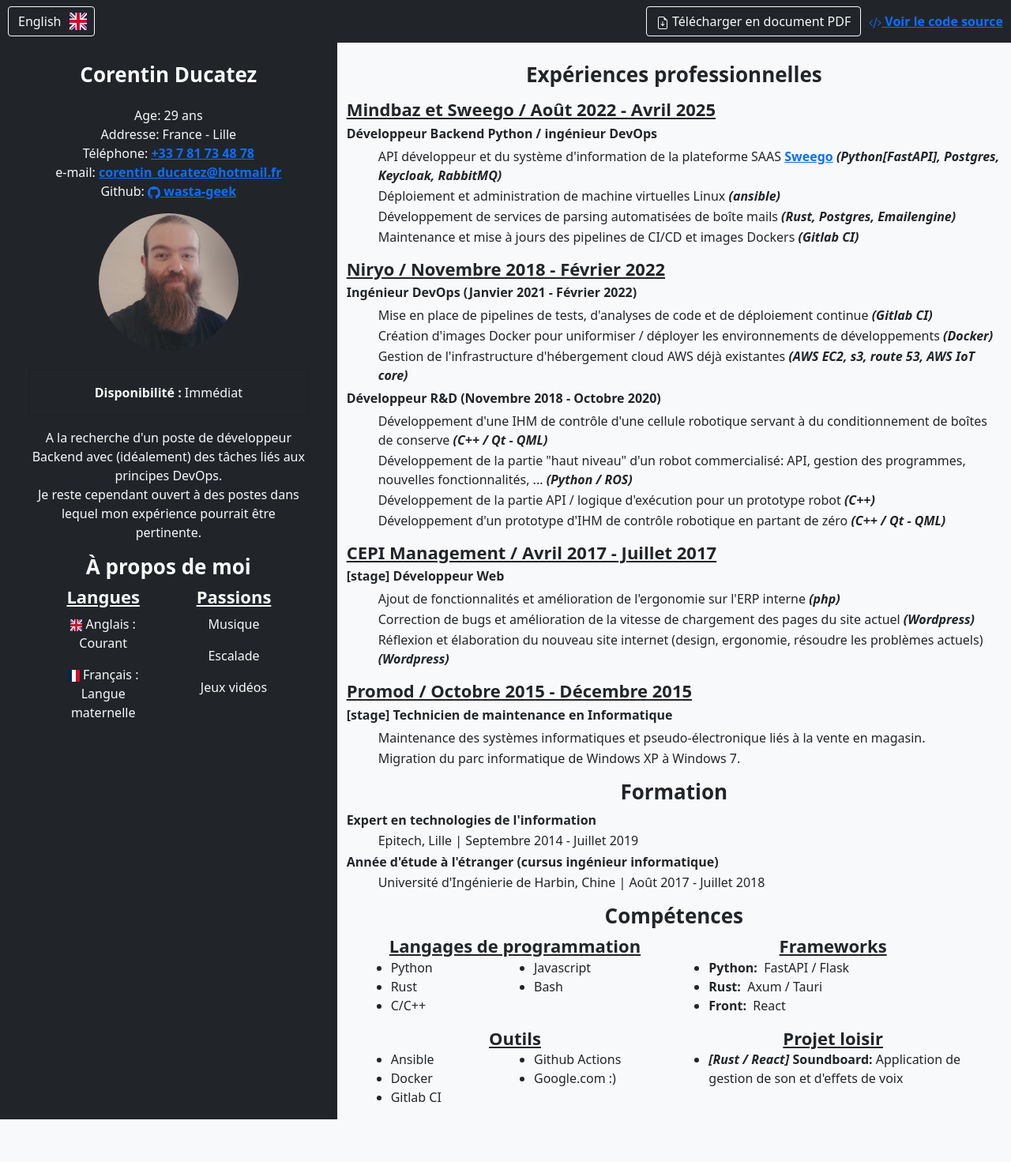
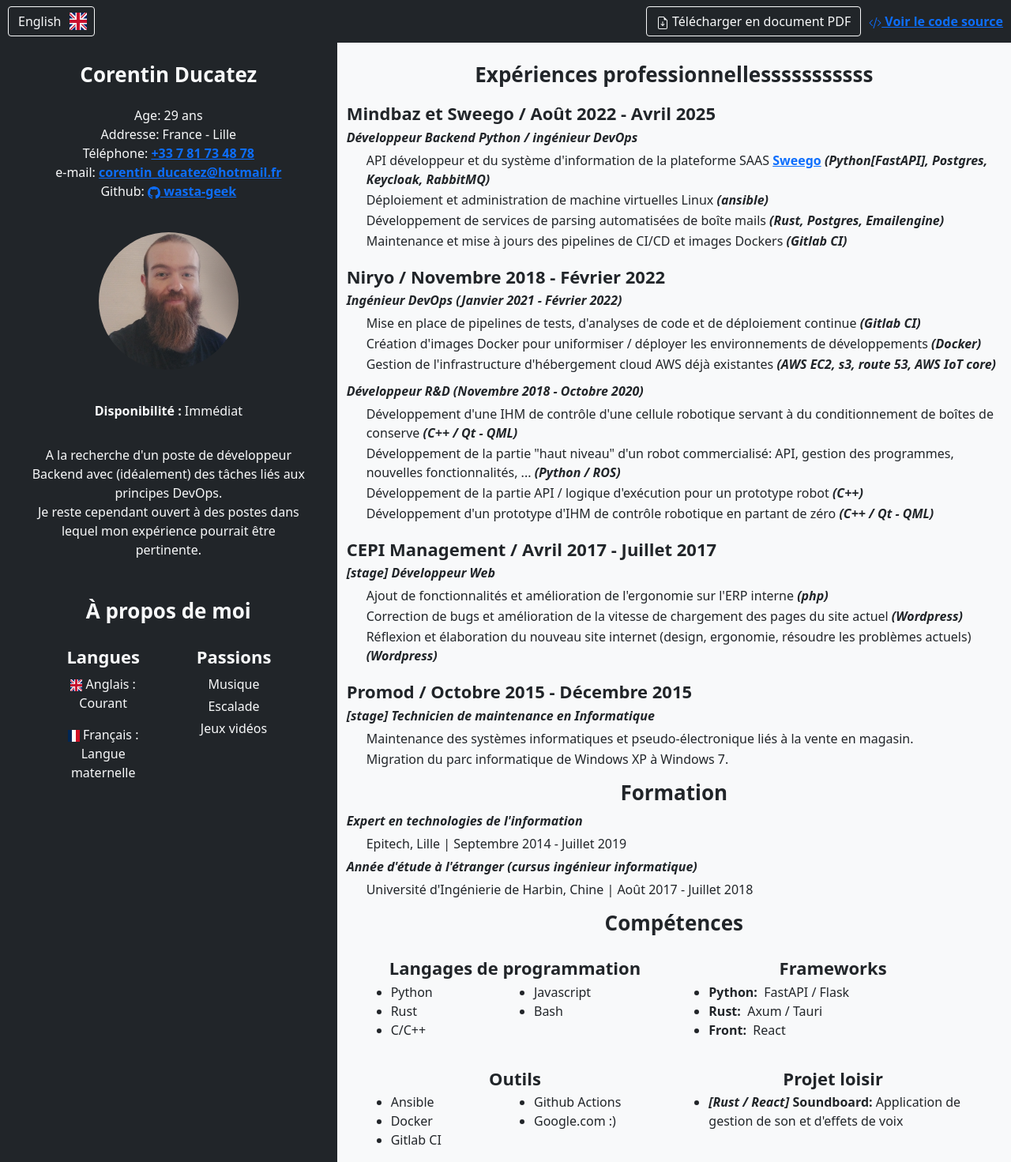
Before and after one commit to Wasta-Geek/curriculum-vitae, a Jekyll site: the page built from docs/fr/index.markdown, in a window 1280 px wide. Shown: the whole page at 79% size. Built offline with Jekyll 4.4.1, drawn with Linux system fonts in a browser that asks for light colours; before the commit the page ends 1417 px from its top, so only the background shows below that.

Commit message:
Improve pdf styles (#22)
* Small scripts update

* Adapt css styles

* Simplify github action workflow

* Fix sweego url getting invisible when printed

* Lower dt font-weight on print media

---------

Co-authored-by: Corentin Ducatez <corentin_ducatez@hotmail.fr>

```diff
--- a/docs/_data/work_experiences.yml
+++ b/docs/_data/work_experiences.yml
@@ -1,5 +1,5 @@
 section_title:
-  fr: Expériences professionnelles
+  fr: Expériences professionnellesssssssssss
   en: Work experiences
 content:
   mindbaz / sweego:
@@ -10,14 +10,14 @@
       fr:
         - job_title: "Développeur Backend Python / ingénieur DevOps"
           description:
-            - "API développeur et du système d'information de la plateforme SAAS <a href=\"https://sweego.io\">Sweego</a> <b><i>(Python[FastAPI], Postgres, Keycloak, RabbitMQ)</b></i>"
+            - "API développeur et du système d'information de la plateforme SAAS <a class=\"dark_link\" href=\"https://sweego.io\">Sweego</a> <b><i>(Python[FastAPI], Postgres, Keycloak, RabbitMQ)</b></i>"
             - "Déploiement et administration de machine virtuelles Linux <b><i>(ansible)</b></i>"
             - "Développement de services de parsing automatisées de boîte mails <b><i>(Rust, Postgres, Emailengine)</b></i>"
             - "Maintenance et mise à jours des pipelines de CI/CD et images Dockers <b><i>(Gitlab CI)</b></i>"
       en:
         - job_title: "Python Backend developer / DevOps Engineer"
           description:
-            - "API: System management and Developer API of SAAS platform <a href=\"https://sweego.io\">Sweego</a> <b><i>(Python[FastAPI], Postgres, Keycloak, RabbitMQ)</b></i>"
+            - "API: System management and Developer API of SAAS platform <a class=\"dark_link\" href=\"https://sweego.io\">Sweego</a> <b><i>(Python[FastAPI], Postgres, Keycloak, RabbitMQ)</b></i>"
             - "Deployment and administration of virtual machines under Linux <b><i>(ansible)</b></i>"
             - "Development of mailbox automated parsing services <b><i>(Rust, Postgres, Emailengine)</b></i>"
             - "Maintenance and upgrade of CI/CD pipelines and Docker images <b><i>(Gitlab CI)</b></i>"
--- a/docs/_includes/about_me.html
+++ b/docs/_includes/about_me.html
@@ -1,6 +1,6 @@
 {%- assign language = page.lang -%}
 
-<div class="container col left_part_resume_content">
+<div class="container col left_part_resume_content about_me">
     <h2>{{ site.data.about_me["section_title"][language] }}</h2>
 
     <div class="container">
@@ -16,7 +16,7 @@
             <div class="col">
                 <h3 class="text-center" style="margin-bottom: 10px;">{{ site.data.about_me["hobbies_subsection"][language] }}</h3>
                     {%- for hobby in site.data.about_me["hobbies_list"][language] -%}
-                    <p>{{ hobby }}</p>
+                    <p class="mb-1">{{ hobby }}</p>
                     {%- endfor -%}
             </div>
         </div>
--- a/docs/_includes/contact.html
+++ b/docs/_includes/contact.html
@@ -20,15 +20,15 @@
                 <span class="username">{{ site.github_username| escape }}</span></a>
         </div>
     </div>
-    <img class="rounded-circle portrait-img col-6 mb-4 mx-auto" src="{{ "/assets/images/portrait.jpg" | absolute_url }}">
+    <img class="rounded-circle portrait-img col-6 mt-4 mb-4 mx-auto" src="{{ "/assets/images/portrait.jpg" | absolute_url }}">
     {%- if site.seek_a_job -%}
-        <div class="mb-3 card bg-dark text-light">
+        <div class="mb-3 bg-dark text-light">
             <div class="card-body">
                 <div><b>{{ site.data.contact["availability_text"][language] }} : </b>{{ site.data.contact["availability_date"][language] }}</div>
             </div>
         </div>
     {%- else -%}
-        <div class="mb-3 card bg-secondary text-light d-print-none">
+        <div class="mb-3 bg-secondary text-light d-print-none">
             <div class="card-body">
                 <div><b>{{ site.data.contact["availability_text"][language] }} : </b>{{ site.data.contact["not_available_text"][language] }}</div>
             </div>
--- a/docs/_includes/work_experiences.html
+++ b/docs/_includes/work_experiences.html
@@ -5,13 +5,13 @@
 {%- for work_entity in site.data.work_experiences["content"] -%}
 {%- assign company_name = work_entity[0] -%}
 {%- assign company_object = work_entity[1] -%}
-<div class="{% if company_object.print == false %}d-print-none{% endif %}" style="margin-top: 15px;">
+<div class="{% if company_object.print == false %}d-print-none{% endif %}">
     <h3>{{ company_object.title[language] }}</h3>
     <dl>
         {%- for work_subpart in company_object.description[language] -%}
-        <dt style="margin-bottom: 5px; margin-top: 5px;">{{ work_subpart.job_title }}</dt>
+        <dt>{{ work_subpart.job_title }}</dt>
         {%- for description_line in work_subpart.description -%}
-        <dd style="margin-bottom: 2px">{{ description_line }}</dd>
+        <dd>{{ description_line }}</dd>
         {%- endfor -%}
         {%- endfor -%}
     </dl>
--- a/docs/_sass/main.scss
+++ b/docs/_sass/main.scss
@@ -18,6 +18,12 @@
     a
     {
         color: white;
+        text-decoration: none;
+    }
+
+    a.dark_link
+    {
+        color: black;
     }
 
     .left_part_resume_content
@@ -40,6 +46,11 @@
     html, body, main
     {
         margin: 0  !important;
+    }
+
+    dt
+    {
+        font-weight: 500 !important;
     }
 }
 
@@ -145,6 +156,17 @@
     margin-top: 10px;
 }
 
+.about_me
+{
+    margin-top: 50px;
+}
+
+.portrait
+{
+    margin-top: 25px;
+    margin-bottom: 25px;
+}
+
 h2
 {
     font-weight: bold;
@@ -154,21 +176,29 @@
 
 h3
 {
-    margin-bottom: 2.5px;
-    text-decoration: underline;
-    font-weight: 600;
+    margin-bottom: 5px;
+    font-weight: 700;
+}
+
+div:has(> h3:first-child) {
+    margin-top: 20px;
+}
+
+dd + dt {
+    margin-top: 10px;
 }
 
 dt
 {
-    font-weight: bold;
-    margin-bottom: 2.5px;
-    margin-top: 2.5px;
+    font-weight: 600;
+    font-style: italic;
+    margin-bottom: 5px;
+    margin-top: 5px;
 }
 
 dd
 {
-    margin: 0px 0px 0px 40px;
+    margin: 0px 0px 2px 25px;
 }
 
 dl
```
Also changed, not shown: puppeteer_build_pdf.js (+22 -3 lines), .github/workflows/build_pdf_send_s3.yml, 2 other files.
